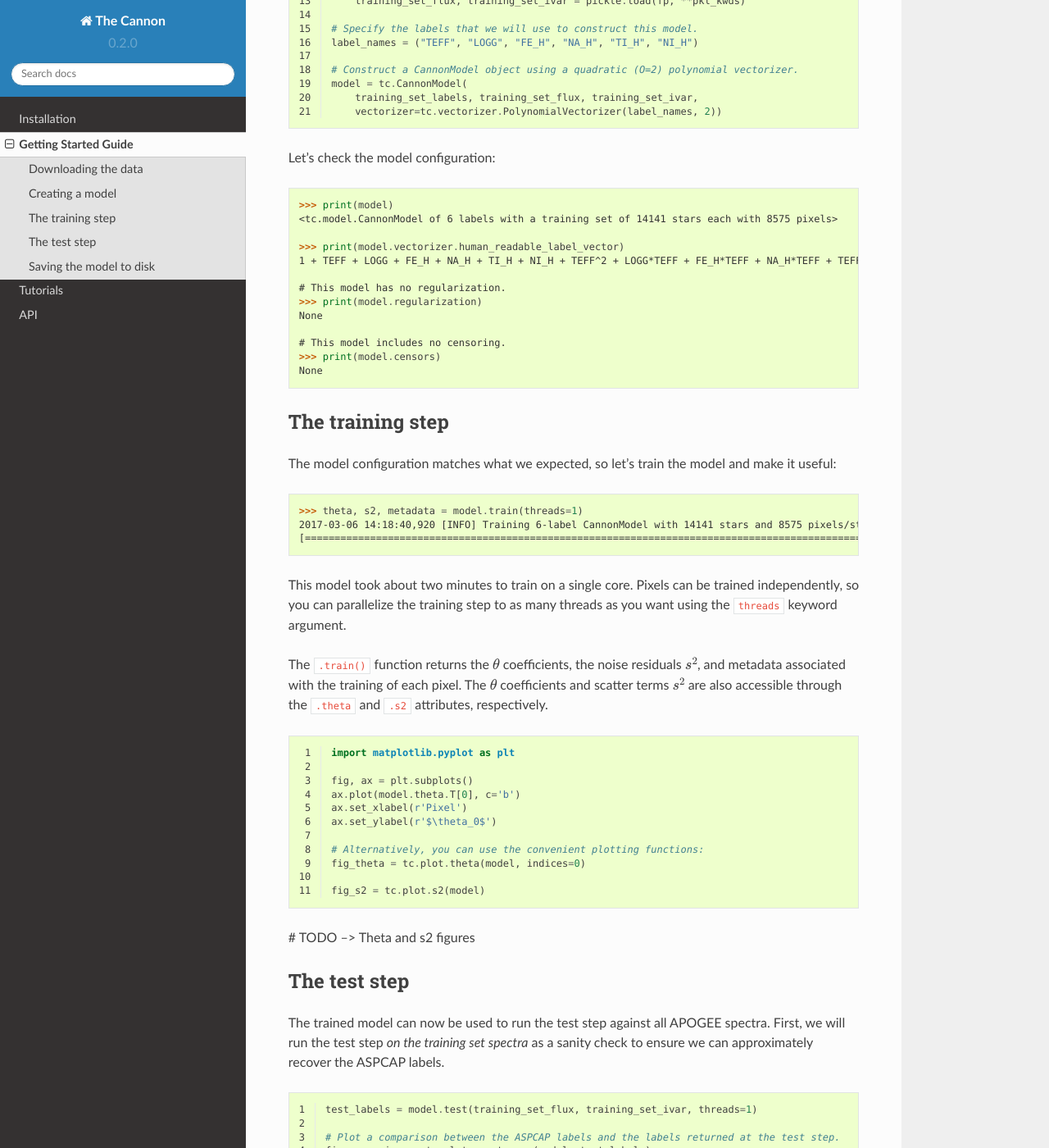
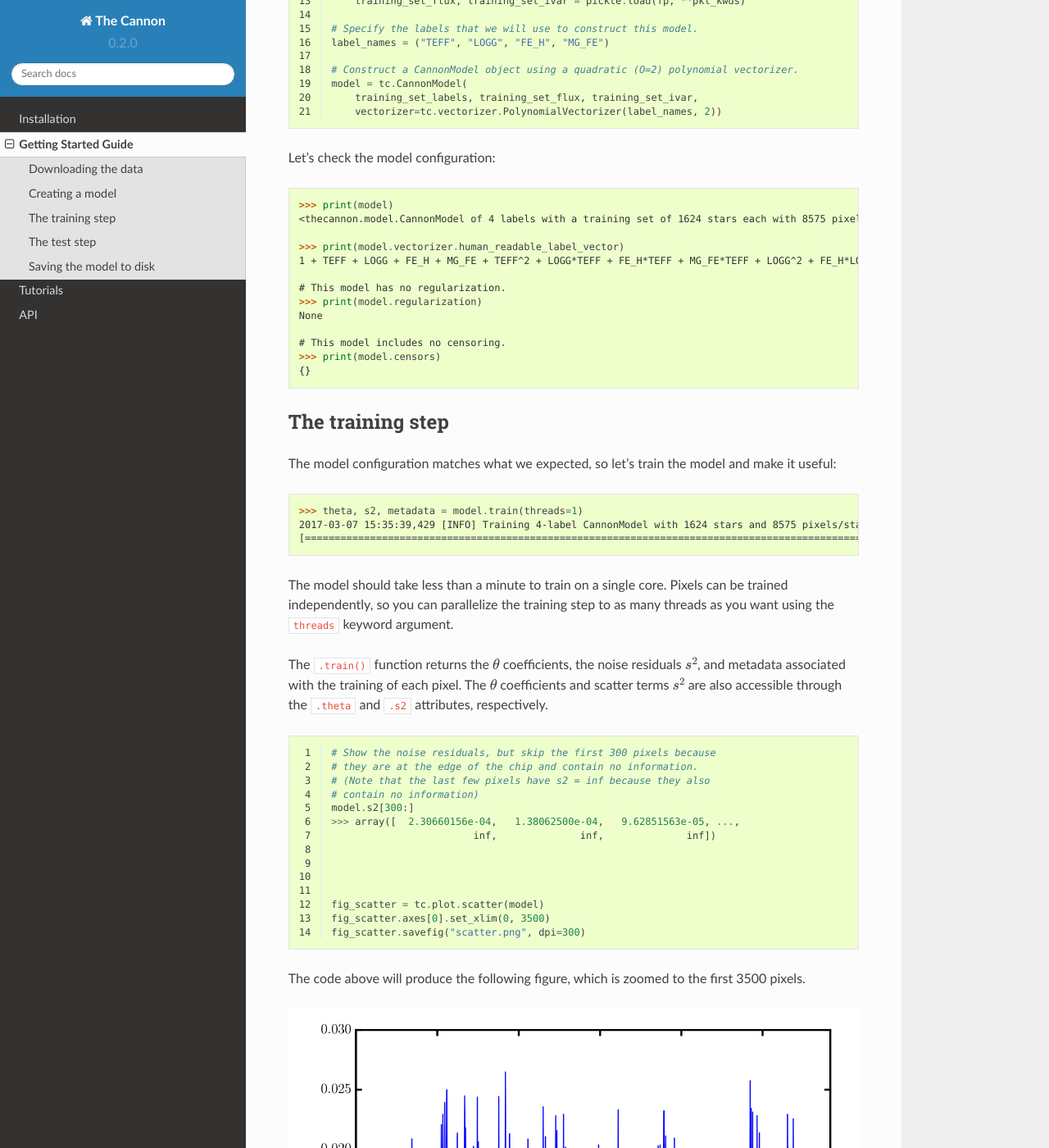
Before and after one commit to andycasey/AnniesLasso, a Sphinx documentation site: the page built from docs/source/guide.rst, in a window 1280 px wide and 1400 px high, scrolled down 1360 px. Shown: the whole window at 82% size. Built offline with Sphinx 7.4.7 and the Read the Docs theme 2.0.0, drawn with Linux system fonts in a browser that asks for light colours; some of the changed text lies outside the part shown.

Commit message:
Add figures to getting started guide

```diff
--- /dev/null
+++ b/docs/source/guide.py
@@ -0,0 +1,85 @@
+from astropy.table import Table
+from six.moves import cPickle as pickle
+from sys import version_info
+
+import thecannon as tc
+
+# Load the training set labels.
+training_set_labels = Table.read("apogee-dr14-giants.fits")
+
+# Load the training set spectra.
+pkl_kwds = dict(encoding="latin-1") if version_info[0] >= 3 else {}
+with open("apogee-dr14-giants-flux-ivar.pkl", "rb") as fp:
+    training_set_flux, training_set_ivar = pickle.load(fp, **pkl_kwds)
+
+# Specify the labels that we will use to construct this model.
+label_names = ("TEFF", "LOGG", "FE_H", "MG_FE")#, "NA_FE", "TI_FE", "NI_FE")
+
+# Construct a CannonModel object using a quadratic (O=2) polynomial vectorizer.
+model = tc.CannonModel(
+    training_set_labels, training_set_flux, training_set_ivar,
+    vectorizer=tc.vectorizer.PolynomialVectorizer(label_names, 2))
+
+
+print(model)
+#<thecannon.model.CannonModel of 6 labels with a training set of 1624 stars each with 8575 pixels>
+
+print(model.vectorizer.human_readable_label_vector)
+#1 + TEFF + LOGG + FE_H + NA_FE + TI_FE + NI_FE + TEFF^2 + LOGG*TEFF + FE_H*TEFF + NA_FE*TEFF + TEFF*TI_FE + NI_FE*TEFF + LOGG^2 + FE_H*LOGG + LOGG*NA_FE + LOGG*TI_FE + LOGG*NI_FE + FE_H^2 + FE_H*NA_FE + FE_H*TI_FE + FE_H*NI_FE + NA_FE^2 + NA_FE*TI_FE + NA_FE*NI_FE + TI_FE^2 + NI_FE*TI_FE + NI_FE^2
+
+# This model has no regularization.
+print(model.regularization)
+#None
+
+# This model includes no censoring.
+print(model.censors)
+#{}
+
+model.train()
+
+print(model.s2[300:])
+
+print(model.theta[300:])
+raise a
+
+fig_s2 = tc.plot.scatter(model)
+fig_s2.axes[0].set_xlim(0, 3500)
+fig_s2.savefig("docs/source/scatter.png", dpi=300)
+
+fig_theta = tc.plot.theta(model,
+    # Show the first 6 terms in the label vector.
+    indices=range(5), xlim=(0, 3500),
+    latex_label_names=[
+        r"T_{\rm eff}",
+        r"\log{g}",
+        r"[{\rm Fe}/{\rm H}]",
+        r"[{\rm Mg}/{\rm Fe}]",
+#        r"[{\rm Na}/{\rm Fe}]",
+#        r"[{\rm Ti}/{\rm Fe}]",
+#        r"[{\rm Ni}/{\rm Fe}]",
+    ])
+fig_theta.savefig("docs/source/theta.png", dpi=300)
+
+
+# The test step.
+test_labels, cov, metadata = model.test(training_set_flux, training_set_ivar)
+
+
+fig_comparison = tc.plot.one_to_one(
+    model, test_labels, cov=cov,
+    latex_label_names=[
+        r"T_{\rm eff}",
+        r"\log{g}",
+        r"[{\rm Fe}/{\rm H}]",
+        r"[{\rm Mg}/{\rm Fe}]",
+#        r"[{\rm Na}/{\rm Fe}]",
+#        r"[{\rm Ti}/{\rm Fe}]",
+#        r"[{\rm Ni}/{\rm Fe}]",
+    ])
+fig_comparison.savefig("docs/source/one-to-one.png", dpi=300)
+
+model.write("apogee-dr14-giants.model", overwrite=True)
+model.write("apogee-dr14-giants-full.model",
+    include_training_set_spectra=True, overwrite=True)
+
+# ls -lh apogee-dr14-giants*.model
--- a/docs/source/guide.rst
+++ b/docs/source/guide.rst
@@ -14,7 +14,7 @@
 .. note:: We use `Travis continuous integration <https://travis-ci.org/andycasey/AnniesLasso>`_ to test every change to The Cannon in Python versions 2.7, 3.5, and 3.6. The code examples here should work in any of these Python versions.
 
 
-In this guide we will train a model using `APOGEE DR12 <http://www.sdss.org/dr12/irspec/>`_ spectra and `ASPCAP <http://www.sdss.org/dr12/irspec/parameters/>`_ labels to derive effective temperature :math:`T_{\rm eff}`, surface gravity :math:`\log{g}`, and four individual chemical abundances (:math:`[{\rm Fe}/{\rm H}]`, :math:`[{\rm Na}/{\rm H}]`, :math:`[{\rm Ti}/{\rm H}]`, :math:`[{\rm Ni}/{\rm H}]`). These spectra have been pseudo-continuum-normalized using a sum of sine and cosine functions (which is a different process `ASPCAP <http://www.sdss.org/dr12/irspec/parameters/>`_ uses for normalization), and individual visits have been stacked.
+In this guide we will train a model using `APOGEE DR14 <http://www.sdss.org/dr14/irspec/>`_ spectra and `ASPCAP <http://www.sdss.org/dr14/irspec/parameters/>`_ labels to derive effective temperature :math:`T_{\rm eff}`, surface gravity :math:`\log{g}`, and two chemical abundance ratios (:math:`[{\rm Fe}/{\rm H}]`, and :math:`[{\rm Mg}/{\rm Fe}]`.  These spectra have been pseudo-continuum-normalized using a sum of sine and cosine functions (which is a different process `ASPCAP <http://www.sdss.org/dr14/irspec/parameters/>`_ uses for normalization), and individual visits have been stacked.
 
 Here we won't use any `regularization <tutorials.html#regularization>`_ or `wavelength censoring <tutorials.html#censoring>`_, but these can be applied at the end, and the ``CannonModel`` object can be retrained to make use of regularization and/or censoring by using the ``.train()`` function.
 
@@ -43,15 +43,15 @@
     import thecannon as tc
 
     # Load the training set labels.
-    training_set_labels = Table.read("apogee-dr12-training-set-labels.fits")
+    training_set_labels = Table.read("apogee-dr14-giants.fits")
 
     # Load the training set spectra.
     pkl_kwds = dict(encoding="latin-1") if version_info[0] >= 3 else {}
-    with open("apogee-dr12-training-set-spectra.pkl", "rb") as fp:
+    with open("apogee-dr14-giants-flux-ivar.pkl", "rb") as fp:
         training_set_flux, training_set_ivar = pickle.load(fp, **pkl_kwds)
 
     # Specify the labels that we will use to construct this model.
-    label_names = ("TEFF", "LOGG", "FE_H", "NA_H", "TI_H", "NI_H")
+    label_names = ("TEFF", "LOGG", "FE_H", "MG_FE")
 
     # Construct a CannonModel object using a quadratic (O=2) polynomial vectorizer.
     model = tc.CannonModel(
@@ -59,15 +59,16 @@
         vectorizer=tc.vectorizer.PolynomialVectorizer(label_names, 2))
 
 
+
 Let's check the model configuration:
 
 .. code-block:: python
 
     >>> print(model)
-    <tc.model.CannonModel of 6 labels with a training set of 14141 stars each with 8575 pixels>
+    <thecannon.model.CannonModel of 4 labels with a training set of 1624 stars each with 8575 pixels>
 
     >>> print(model.vectorizer.human_readable_label_vector)
-    1 + TEFF + LOGG + FE_H + NA_H + TI_H + NI_H + TEFF^2 + LOGG*TEFF + FE_H*TEFF + NA_H*TEFF + TEFF*TI_H + NI_H*TEFF + LOGG^2 + FE_H*LOGG + LOGG*NA_H + LOGG*TI_H + LOGG*NI_H + FE_H^2 + FE_H*NA_H + FE_H*TI_H + FE_H*NI_H + NA_H^2 + NA_H*TI_H + NA_H*NI_H + TI_H^2 + NI_H*TI_H + NI_H^2
+    1 + TEFF + LOGG + FE_H + MG_FE + TEFF^2 + LOGG*TEFF + FE_H*TEFF + MG_FE*TEFF + LOGG^2 + FE_H*LOGG + LOGG*MG_FE + FE_H^2 + FE_H*MG_FE + MG_FE^2
 
     # This model has no regularization.
     >>> print(model.regularization)
@@ -75,7 +76,7 @@
 
     # This model includes no censoring.
     >>> print(model.censors)
-    None
+    {}
 
 
 The training step
@@ -86,30 +87,77 @@
 .. code-block:: python
 
     >>> theta, s2, metadata = model.train(threads=1)
-    2017-03-06 14:18:40,920 [INFO] Training 6-label CannonModel with 14141 stars and 8575 pixels/star
-    [====================================================================================================] 100% (147s)
+    2017-03-07 15:35:39,429 [INFO] Training 4-label CannonModel with 1624 stars and 8575 pixels/star
+    [====================================================================================================] 100% (30s)
 
 
-This model took about two minutes to train on a single core. Pixels can be trained independently, so you can parallelize the training step to as many threads as you want using the ``threads`` keyword argument.
+The model should take less than a minute to train on a single core. Pixels can be trained independently, so you can parallelize the training step to as many threads as you want using the ``threads`` keyword argument.
 
 The ``.train()`` function returns the :math:`\theta` coefficients, the noise residuals :math:`s^2`, and metadata associated with the training of each pixel. The :math:`\theta` coefficients and scatter terms :math:`s^2` are also accessible through the ``.theta`` and ``.s2`` attributes, respectively.
 
 .. code-block:: python
     :linenos:
 
-    import matplotlib.pyplot as plt
+    # Show the noise residuals, but skip the first 300 pixels because
+    # they are at the edge of the chip and contain no information.
+    # (Note that the last few pixels have s2 = inf because they also
+    # contain no information)
+    model.s2[300:]
+    >>> array([  2.30660156e-04,   1.38062500e-04,   9.62851563e-05, ...,
+                            inf,              inf,              inf])
 
-    fig, ax = plt.subplots()
-    ax.plot(model.theta.T[0], c='b')
-    ax.set_xlabel(r'Pixel')
-    ax.set_ylabel(r'$\theta_0$')
 
-    # Alternatively, you can use the convenient plotting functions:
-    fig_theta = tc.plot.theta(model, indices=0)
 
-    fig_s2 = tc.plot.s2(model)
 
-# TODO --> Theta and s2 figures
+    fig_scatter = tc.plot.scatter(model)
+    fig_scatter.axes[0].set_xlim(0, 3500)
+    fig_scatter.savefig("scatter.png", dpi=300)
+
+
+The code above will produce the following figure, which is zoomed to the first 3500 pixels.
+
+.. image:: scatter.png
+
+
+.. code-block:: python
+    :linenos:
+
+    model.theta[300:]
+    >>> array([[ 0.83280641,  0.07220653,  0.06093662, ..., -0.06230124,
+                 0.02992542,  0.01622936],
+               [ 0.87702919,  0.06771544,  0.02640131, ..., -0.05761867,
+                 0.02520221,  0.0121453 ],
+               [ 0.91777263,  0.05795435, -0.00384247, ..., -0.04377245,
+                 0.01897458,  0.00580555],
+               ...,
+               [ 1.        ,  0.        ,  0.        , ...,  0.        ,
+                 0.        ,  0.        ],
+               [ 1.        ,  0.        ,  0.        , ...,  0.        ,
+                 0.        ,  0.        ],
+               [ 1.        ,  0.        ,  0.        , ...,  0.        ,
+                 0.        ,  0.        ]])
+
+
+    fig_theta = tc.plot.theta(model,
+        # Show the first 5 terms in the label vector.
+        indices=range(5), xlim=(0, 3500),
+        latex_label_names=[
+            r"T_{\rm eff}",
+            r"\log{g}",
+            r"[{\rm Fe}/{\rm H}]",
+            r"[{\rm Mg}/{\rm Fe}]",
+        ])
+    fig_theta.savefig("theta.png", dpi=300)
+
+
+This code will produce the figure below, showing the coefficients for the first seven terms in the label vector,
+including the mean flux term, again for the first 3500 pixels.  Each coefficient has been normalized by the maximum
+absolute value in order to show relative scales between different coefficients.  These first seven coefficients
+include all linear label terms, which is shown by the corresponding label term on the right hand side of each
+axis.
+
+.. image:: theta.png
+
 
 The test step
 -------------
@@ -119,10 +167,20 @@
 .. code-block:: python
     :linenos:
 
-    test_labels = model.test(training_set_flux, training_set_ivar, threads=1)
+    test_labels, cov, metadata = model.test(training_set_flux, training_set_ivar)
 
-    # Plot a comparison between the ASPCAP labels and the labels returned at the test step.
-    fig_comparison = tc.plot.one_to_one(model, test_labels)
+    fig_comparison = tc.plot.one_to_one(model, test_labels,
+        latex_label_names=[
+            r"T_{\rm eff}",
+            r"\log{g}",
+            r"[{\rm Fe}/{\rm H}]",
+            r"[{\rm Mg}/{\rm Fe}]",
+        ])
+    fig_comparison.savefig("one-to-one.png", dpi=300)
+
+.. image:: one-to-one.png
+   :scale: 50 %
+   :align: center
 
 
 Saving the model to disk
@@ -134,23 +192,23 @@
 .. code-block:: python
    :linenos:
 
-    model.write("apogee-dr12.model")
-    model.write("apogee-dr12-full.model", include_training_set_spectra=True)
+    model.write("apogee-dr14-giants.model")
+    model.write("apogee-dr14-giants-full.model", include_training_set_spectra=True)
 
 
-By default the training set spectra are not saved because they can add considerably to the file size. The ``apogee-dr12-complete.model`` file size would be smaller given a smaller training set.
+By default the training set spectra are not saved because they can add considerably to the file size. The ``apogee-dr14-giants-full.model`` file size would be smaller given a smaller training set.
 
 .. code-block:: python
 
     >>> ls -lh *.model
-    -rw-rw-r-- 1 arc arc 1.9G Mar  6 15:58 apogee-dr12-complete.model
-    -rw-rw-r-- 1 arc arc 2.3M Mar  6 15:58 apogee-dr12.model
+    -rw-rw-r-- 1 arc arc 1.9G Mar  6 15:58 apogee-dr14-giants-full.model
+    -rw-rw-r-- 1 arc arc 2.3M Mar  6 15:58 apogee-dr14-giants.model
 
 
 Any saved models can be loaded from disk using the ``.read()`` function:
 
 .. code-block:: python
 
-    >>> new_model = tc.CannonModel.read("apogee-dr12.model")
+    >>> new_model = tc.CannonModel.read("apogee-dr14.model")
     >>> new_model.is_trained
     True
--- a/thecannon/__init__.py
+++ b/thecannon/__init__.py
@@ -9,7 +9,7 @@
 from sys import version_info
 
 from .model import CannonModel
-from . import (censoring, fitting, utils, vectorizer)
+from . import (censoring, fitting, plot, utils, vectorizer)
 
 logger = logging.getLogger(__name__)
 logger.setLevel(logging.DEBUG) # TODO: Remove this when stable.
```
Also changed, not shown: docs/source/one-to-one.png (added), docs/source/scatter.png (added), docs/source/theta.png (added), 2 other files.
